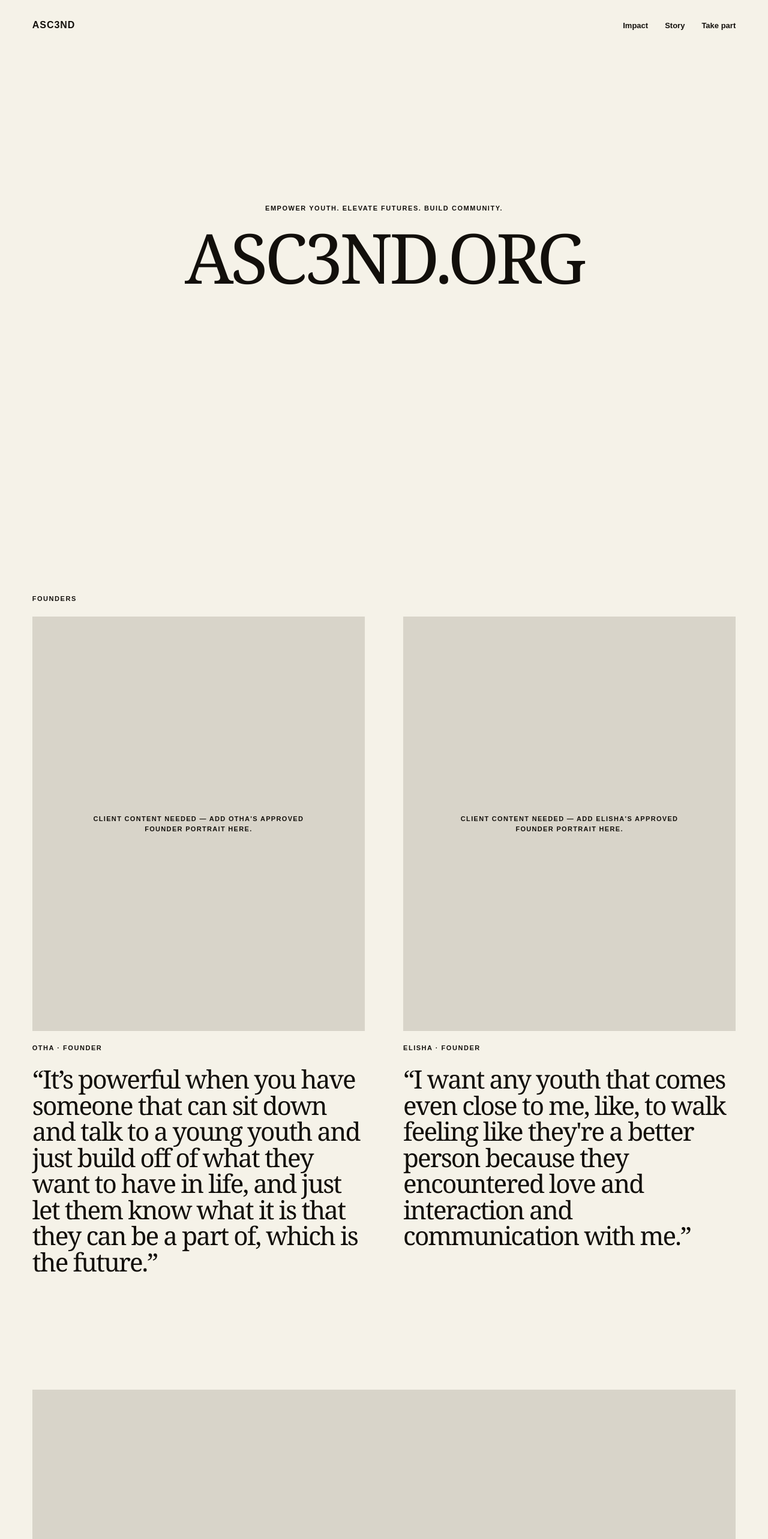
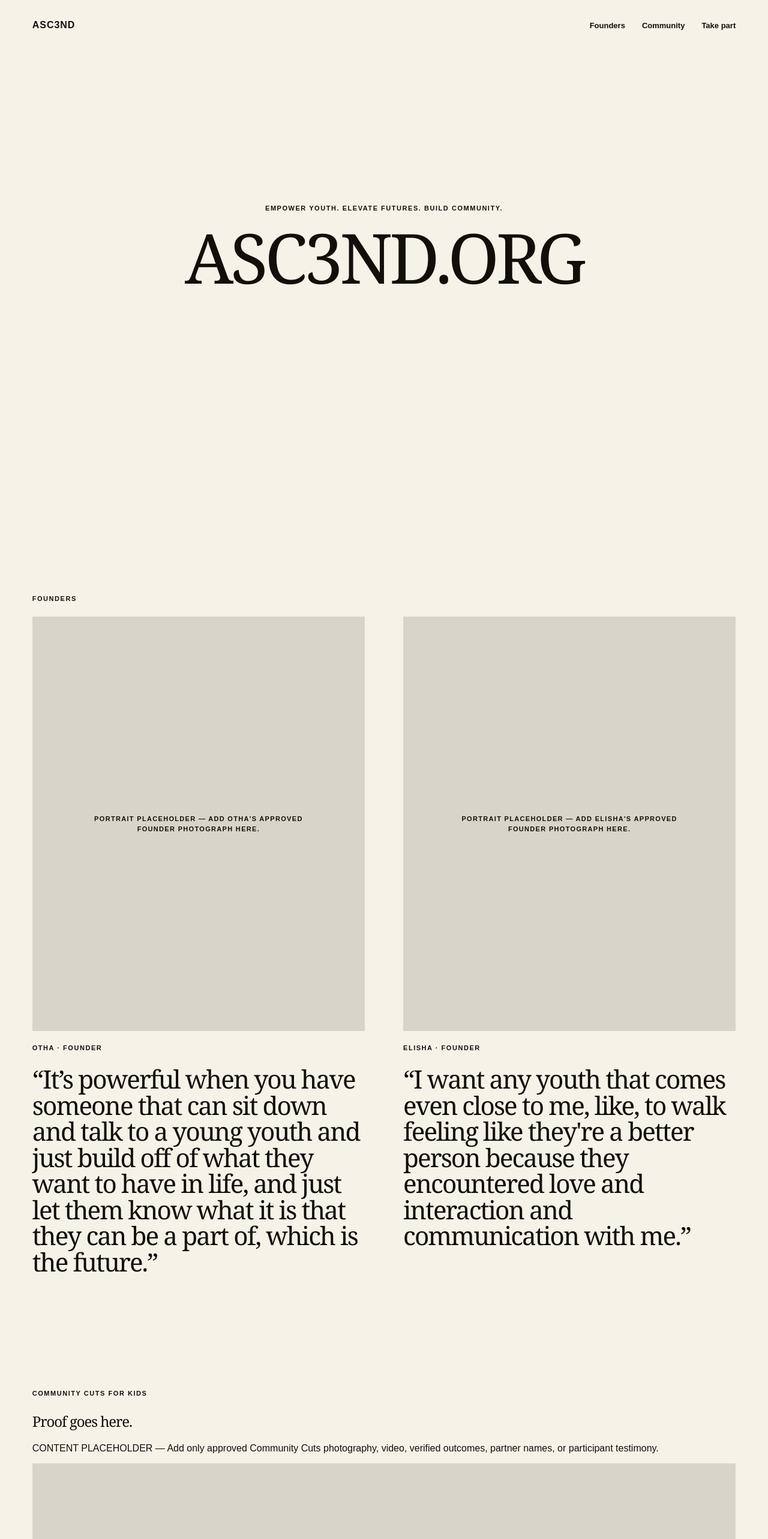
Before and after one commit to executiveusa/asc3nd-brand-site, a Next.js app: page / in a window 1280 px wide. Shown: the top 2566 px of the page at 60% size. Built offline with nearby package versions, Linux system fonts and the light colour scheme.

Commit message:
Reduce homepage to verified founder story and labeled placeholders

```diff
--- a/app/page.tsx
+++ b/app/page.tsx
@@ -1,12 +1,8 @@
 import { CommunitySignup } from "@/components/CommunitySignup";
 import { DocumentaryFrame } from "@/components/DocumentaryFrame";
+import { MotionReveal } from "@/components/MotionReveal";
 import { SocialLinks } from "@/components/SocialLinks";
-import {
-  communityRoll,
-  participationRoutes,
-  pathways,
-  siteStory,
-} from "@/lib/site-content";
+import { participationRoutes, siteStory } from "@/lib/site-content";
 
 export default function Home() {
   return (
@@ -14,24 +10,25 @@ export default function Home() {
       <header className="masthead shell">
         <a className="wordmark" href="#top" aria-label="ASC3ND home">ASC3ND</a>
         <nav className="nav" aria-label="Primary navigation">
-          <a href="#impact">Impact</a>
-          <a href="#story">Story</a>
+          <a href="#story">Founders</a>
+          <a href="#community">Community</a>
           <a href="#take-part">Take part</a>
         </nav>
       </header>
 
       <section className="hero shell" id="top">
-        <p className="eyebrow">{siteStory.hero.eyebrow}</p>
-        <h1>{siteStory.hero.headline[0]}</h1>
+        <p className="eyebrow hero-eyebrow">{siteStory.hero.eyebrow}</p>
+        <h1>{siteStory.hero.headline}</h1>
       </section>
 
+      <MotionReveal>
         <section className="founders shell" id="story" aria-labelledby="founders-title">
           <p className="eyebrow" id="founders-title">FOUNDERS</p>
           <div className="founder-grid">
             {siteStory.founders.map((founder) => (
               <article className="founder-profile" key={founder.name}>
                 <DocumentaryFrame
-                label={`CLIENT CONTENT NEEDED — Add ${founder.name}'s approved founder portrait here.`}
+                  label={`PORTRAIT PLACEHOLDER — Add ${founder.name}'s approved founder photograph here.`}
                   slot={founder.mediaSlot}
                   className="portrait-placeholder"
                 />
@@ -43,39 +40,60 @@ export default function Home() {
             ))}
           </div>
         </section>
+      </MotionReveal>
 
-      <section className="cinematic shell" aria-label="Community Cuts documentary media">
-        <DocumentaryFrame label="CLIENT CONTENT NEEDED — Add the strongest Community Cuts photo or a short brand film here. This should be the first visual proof of the event and the people ASC3ND serves." slot={siteStory.hero.mediaSlot} />
-        <div className="media-caption"><span>Community Cuts for Kids</span><span>Everett · August 2026</span></div>
+      <MotionReveal>
+        <section className="community-proof shell" id="community" aria-labelledby="community-title">
+          <div className="section-heading">
+            <p className="eyebrow">COMMUNITY CUTS FOR KIDS</p>
+            <h2 id="community-title">Proof goes here.</h2>
+            <p className="placeholder-note">CONTENT PLACEHOLDER — Add only approved Community Cuts photography, video, verified outcomes, partner names, or participant testimony.</p>
+          </div>
+          <DocumentaryFrame
+            label="MEDIA PLACEHOLDER — Add one approved Community Cuts photo or short documentary clip here."
+            slot="hero"
+          />
         </section>
+      </MotionReveal>
 
-      <section className="impact" id="impact">
-        <div className="shell impact-intro"><p className="eyebrow">{siteStory.impact.eyebrow}</p><h2>{siteStory.impact.headline}</h2></div>
-        <div className="shell roll">
-          <aside className="roll-index" aria-label="Community Roll index"><span className="eyebrow">Community Roll</span><ol>{communityRoll.map(({ index, title }) => <li key={index}>{index} · {title}</li>)}</ol></aside>
-          <div>{communityRoll.map(({ index, title, copy, mediaSlot }) => <article className="roll-frame" key={index}><DocumentaryFrame label={`CLIENT CONTENT NEEDED — Add a real photo or short video showing the “${title}” moment from Community Cuts.`} slot={mediaSlot} variant="dark" /><div className="frame-copy"><span>{index} · {title}</span><p>{copy}</p></div></article>)}</div>
+      <MotionReveal>
+        <section className="future shell" id="next" aria-labelledby="future-title">
+          <p className="eyebrow">WHAT COMES NEXT</p>
+          <h2 id="future-title">Next program or activity goes here.</h2>
+          <p className="placeholder-note">CONTENT PLACEHOLDER — Add the next confirmed 90-day activity in the founders’ approved words. No speculative programs or impact claims.</p>
+        </section>
+      </MotionReveal>
+
+      <MotionReveal>
+        <section className="take-part shell" id="take-part" aria-labelledby="take-part-title">
+          <p className="eyebrow">TAKE PART</p>
+          <h2 id="take-part-title">Choose how you want to connect.</h2>
+          <div className="choices">
+            {participationRoutes.map(({ index, label, action, href }) => (
+              <a href={href} key={index}>
+                <span>{index}</span><strong>{label}</strong><em>{action}</em>
+              </a>
+            ))}
           </div>
         </section>
+      </MotionReveal>
 
-      <section className="pathways shell" id="pathways">
-        <p className="eyebrow">{siteStory.pathways.eyebrow}</p><h2>{siteStory.pathways.headline}</h2>
-        <DocumentaryFrame label="CLIENT CONTENT NEEDED — Add an image or short video that represents ASC3ND in action: mentoring, youth development, leadership, or community opportunity." slot={siteStory.pathways.mediaSlot} />
-        <div className="pathway-list">{pathways.map(({ index, title, copy, status }) => <article className="pathway" key={index}><span>{index}</span><h3>{title}</h3><p>{copy} <small>{status}</small></p></article>)}</div>
-      </section>
-
-      <section className="take-part shell" id="take-part">
-        <p className="eyebrow">{siteStory.takePart.eyebrow}</p><h2>{siteStory.takePart.headline}</h2>
-        <DocumentaryFrame label="CLIENT CONTENT NEEDED — Add a welcoming participation photo or short video here. Show families, mentors, volunteers, or partners engaging with the work." slot={siteStory.takePart.mediaSlot} />
-        <div className="choices">{participationRoutes.map(({ index, label, action, href }) => <a href={href} key={index}><span>{index}</span><strong>{label}</strong><em>{action}</em></a>)}</div>
-      </section>
-
+      <MotionReveal>
         <CommunitySignup />
+      </MotionReveal>
 
       <footer className="footer">
         <div className="shell footer-inner">
-          <div><p className="eyebrow">{siteStory.footer.eyebrow}</p><h2>{siteStory.footer.lines.map((line) => <span key={line}>{line}<br /></span>)}</h2></div>
+          <div>
+            <p className="eyebrow">ASC3ND.ORG</p>
+            <h2>{siteStory.footer.lines.map((line) => <span key={line}>{line}<br /></span>)}</h2>
+          </div>
           <div className="footer-meta">
-            <nav aria-label="Footer navigation"><a href="#impact">Impact</a><a href="#story">Story</a><a href="#take-part">Take part</a></nav>
+            <nav aria-label="Footer navigation">
+              <a href="#story">Founders</a>
+              <a href="#community">Community</a>
+              <a href="#take-part">Take part</a>
+            </nav>
             <div><SocialLinks /><p>asc3nd.org<br />Privacy · Youth safety · Contact</p></div>
           </div>
         </div>
```
Lines whose indentation alone changed are shown as unchanged.
